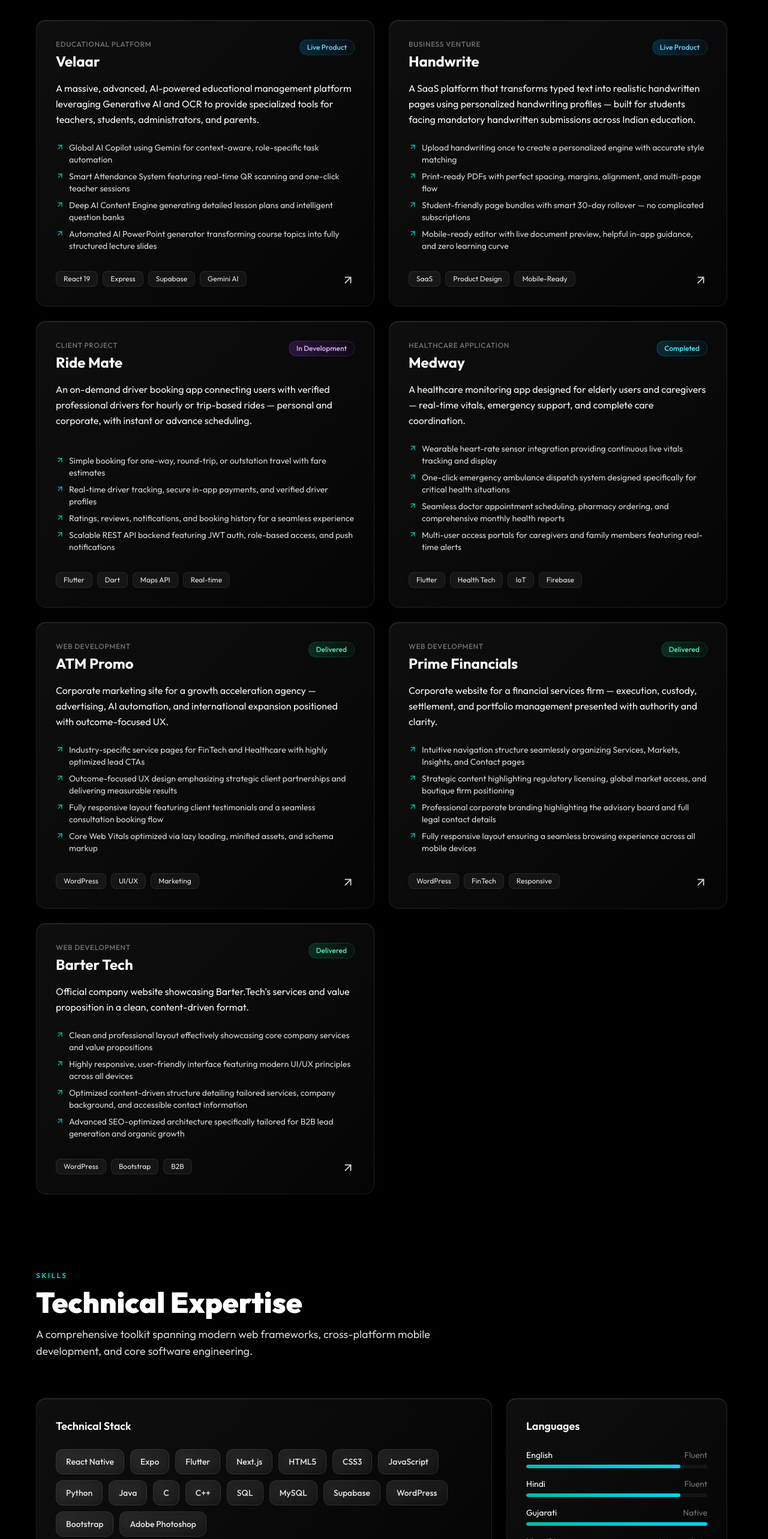
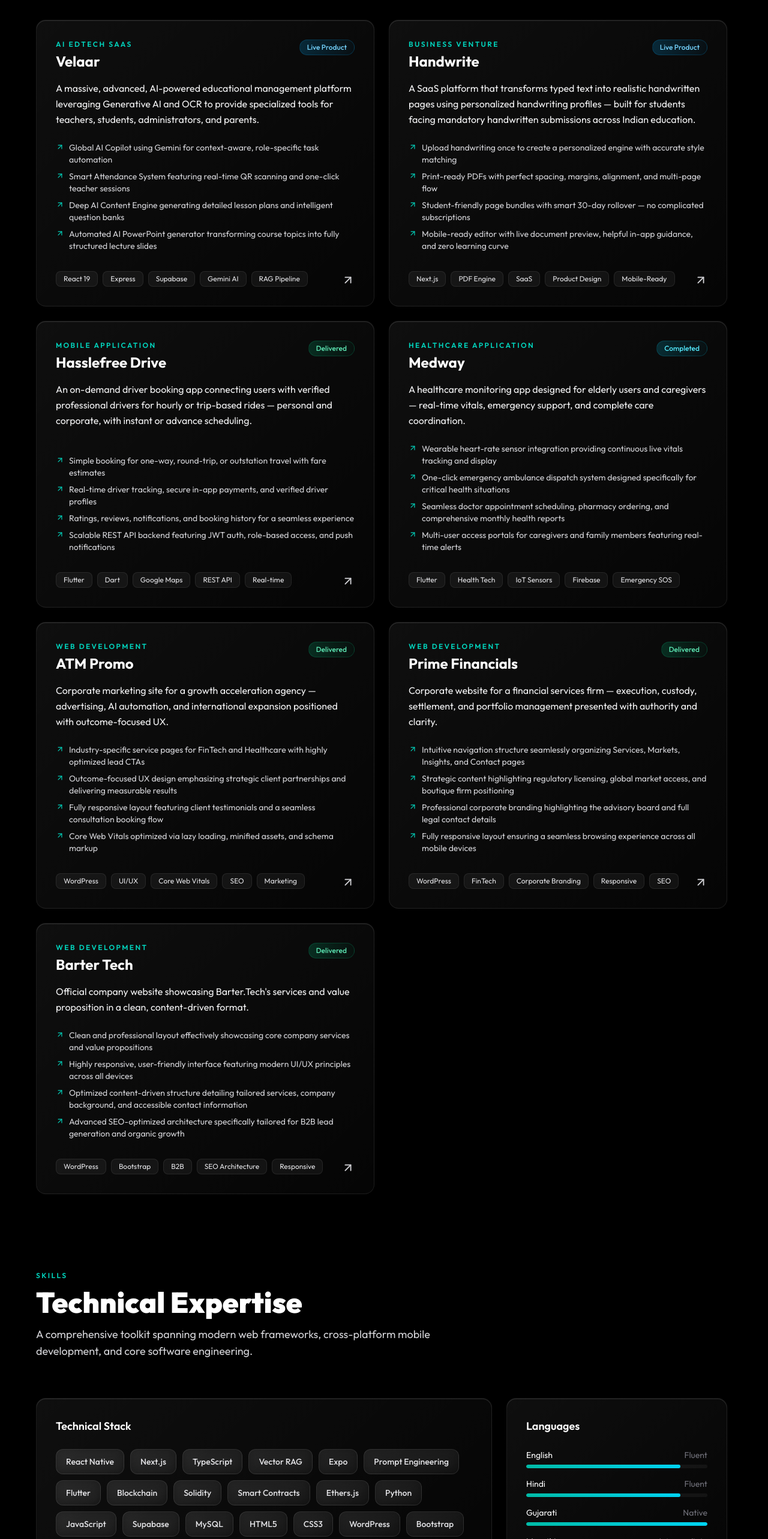
Before and after one commit to bhavya-darjii/Bhavya-Portfolio, a Next.js app: page / in a window 1280 px wide. Shown: the part 2912-5478 px from the top of the page at 60% size. Built offline with nearby package versions, Linux system fonts and the light colour scheme.

Commit message:
Fixed Hasslefreedrive, added links and made a few UI changes

```diff
--- a/src/components/sections/Projects.tsx
+++ b/src/components/sections/Projects.tsx
@@ -1,5 +1,6 @@
 "use client";
 
+import { useState, useEffect } from "react";
 import { GlassCard } from "@/components/ui/GlassCard";
 import { SectionHeading } from "@/components/sections/About";
 import { projects } from "@/data/portfolio";
@@ -14,6 +15,23 @@
 };
 
 export function Projects() {
+  const [platform, setPlatform] = useState<"ios" | "android" | "other">("other");
+
+  useEffect(() => {
+    if (typeof window === "undefined") return;
+    const ua = navigator.userAgent || navigator.vendor || (window as unknown as { opera?: string }).opera || "";
+    const isIOS =
+      /iPad|iPhone|iPod/.test(ua) ||
+      (navigator.platform === "MacIntel" && navigator.maxTouchPoints > 1);
+    const isAndroid = /Android/i.test(ua);
+
+    if (isIOS) {
+      setPlatform("ios");
+    } else if (isAndroid) {
+      setPlatform("android");
+    }
+  }, []);
+
   return (
     <section id="projects" className="px-4 py-12 md:px-6 md:py-16">
       <div className="mx-auto max-w-6xl">
@@ -24,7 +42,22 @@
         />
 
         <div className="grid gap-6 md:grid-cols-2">
-          {projects.map((project, i) => (
+          {projects.map((project, i) => {
+            const projectItem = project as typeof project & {
+              androidLink?: string;
+              iosLink?: string;
+            };
+
+            // Dynamically select OS-specific URL with fallbacks
+            const activeLink =
+              (platform === "ios" && projectItem.iosLink ? projectItem.iosLink : null) ||
+              (platform === "android" && projectItem.androidLink ? projectItem.androidLink : null) ||
+              projectItem.link ||
+              projectItem.androidLink ||
+              projectItem.iosLink ||
+              "";
+
+            return (
               <GlassCard
                 key={project.title}
                 delay={i * 0.08}
@@ -35,7 +68,7 @@
               >
                 <div className="mb-4 flex items-start justify-between gap-4">
                   <div>
-                  <p className="mb-1 text-xs font-medium uppercase tracking-wider" style={{ color: "rgb(113 113 122)" }}>
+                    <p className="mb-1 text-xs font-semibold uppercase tracking-[0.2em] text-teal-400">
                       {project.category}
                     </p>
                     <h3 className="text-2xl font-bold text-white">
@@ -79,9 +112,9 @@
                       </span>
                     ))}
                   </div>
-                {project.link && (
+                  {activeLink && (
                     <a
-                    href={project.link}
+                      href={activeLink}
                       target="_blank"
                       rel="noopener noreferrer"
                       className="shrink-0 text-zinc-400 transition-colors hover:text-teal-300"
@@ -92,7 +125,8 @@
                   )}
                 </div>
               </GlassCard>
-          ))}
+            );
+          })}
         </div>
       </div>
     </section>
--- a/src/data/portfolio.ts
+++ b/src/data/portfolio.ts
@@ -80,7 +80,7 @@
   {
     title: "Velaar",
     link: "https://velaar.vercel.app/",
-    category: "Educational Platform",
+    category: "AI EdTech SaaS",
     status: "Live Product",
     accent: "indigo",
     description:
@@ -91,7 +91,7 @@
       "Deep AI Content Engine generating detailed lesson plans and intelligent question banks",
       "Automated AI PowerPoint generator transforming course topics into fully structured lecture slides",
     ],
-    tags: ["React 19", "Express", "Supabase", "Gemini AI"],
+    tags: ["React 19", "Express", "Supabase", "Gemini AI", "RAG Pipeline"],
   },
   {
     title: "Handwrite",
@@ -107,13 +107,15 @@
       "Student-friendly page bundles with smart 30-day rollover — no complicated subscriptions",
       "Mobile-ready editor with live document preview, helpful in-app guidance, and zero learning curve",
     ],
-    tags: ["SaaS", "Product Design", "Mobile-Ready"],
+    tags: ["Next.js", "PDF Engine", "SaaS", "Product Design", "Mobile-Ready"],
   },
   {
-    title: "Ride Mate",
-    link: "",
-    category: "Client Project",
-    status: "In Development",
+    title: "Hasslefree Drive",
+    link: "https://play.google.com/store/apps/details?id=com.hasslefreedrive.app",
+    androidLink: "https://play.google.com/store/apps/details?id=com.hasslefreedrive.app",
+    iosLink: "", // Paste your iOS App Store link here once published (e.g. https://apps.apple.com/app/...)
+    category: "Mobile Application",
+    status: "Delivered",
     accent: "cyan",
     description:
       "An on-demand driver booking app connecting users with verified professional drivers for hourly or trip-based rides — personal and corporate, with instant or advance scheduling.",
@@ -123,7 +125,7 @@
       "Ratings, reviews, notifications, and booking history for a seamless experience",
       "Scalable REST API backend featuring JWT auth, role-based access, and push notifications",
     ],
-    tags: ["Flutter", "Dart", "Maps API", "Real-time"],
+    tags: ["Flutter", "Dart", "Google Maps", "REST API", "Real-time"],
   },
   {
     title: "Medway",
@@ -139,7 +141,7 @@
       "Seamless doctor appointment scheduling, pharmacy ordering, and comprehensive monthly health reports",
       "Multi-user access portals for caregivers and family members featuring real-time alerts",
     ],
-    tags: ["Flutter", "Health Tech", "IoT", "Firebase"],
+    tags: ["Flutter", "Health Tech", "IoT Sensors", "Firebase", "Emergency SOS"],
   },
   {
     title: "ATM Promo",
@@ -155,7 +157,7 @@
       "Fully responsive layout featuring client testimonials and a seamless consultation booking flow",
       "Core Web Vitals optimized via lazy loading, minified assets, and schema markup",
     ],
-    tags: ["WordPress", "UI/UX", "Marketing"],
+    tags: ["WordPress", "UI/UX", "Core Web Vitals", "SEO", "Marketing"],
   },
   {
     title: "Prime Financials",
@@ -171,7 +173,7 @@
       "Professional corporate branding highlighting the advisory board and full legal contact details",
       "Fully responsive layout ensuring a seamless browsing experience across all mobile devices",
     ],
-    tags: ["WordPress", "FinTech", "Responsive"],
+    tags: ["WordPress", "FinTech", "Corporate Branding", "Responsive", "SEO"],
   },
   {
     title: "Barter Tech",
@@ -187,7 +189,7 @@
       "Optimized content-driven structure detailing tailored services, company background, and accessible contact information",
       "Advanced SEO-optimized architecture specifically tailored for B2B lead generation and organic growth",
     ],
-    tags: ["WordPress", "Bootstrap", "B2B"],
+    tags: ["WordPress", "Bootstrap", "B2B", "SEO Architecture", "Responsive"],
   },
 ];
 
@@ -220,21 +222,27 @@
 
 export const technicalSkills = [
   "React Native",
+  "Next.js",
+  "TypeScript",
+  "Vector RAG",
   "Expo",
+  "Prompt Engineering",
   "Flutter",
-  "Next.js",
+  "Blockchain",
+  "Solidity",
+  "Smart Contracts",
+  "Ethers.js",
+  "Python",
+  "JavaScript",
+  "Supabase",
+  "MySQL",
   "HTML5",
   "CSS3",
-  "JavaScript",
-  "Python",
-  "Java",
-  "C",
-  "C++",
-  "SQL",
-  "MySQL",
-  "Supabase",
   "WordPress",
   "Bootstrap",
+  "Java",
+  "C++",
+  "C",
   "Adobe Photoshop",
 ];
 
```
Also changed, not shown: 1 other file (tests, documents, lock files or other folders). Lines whose indentation alone changed are shown as unchanged.
